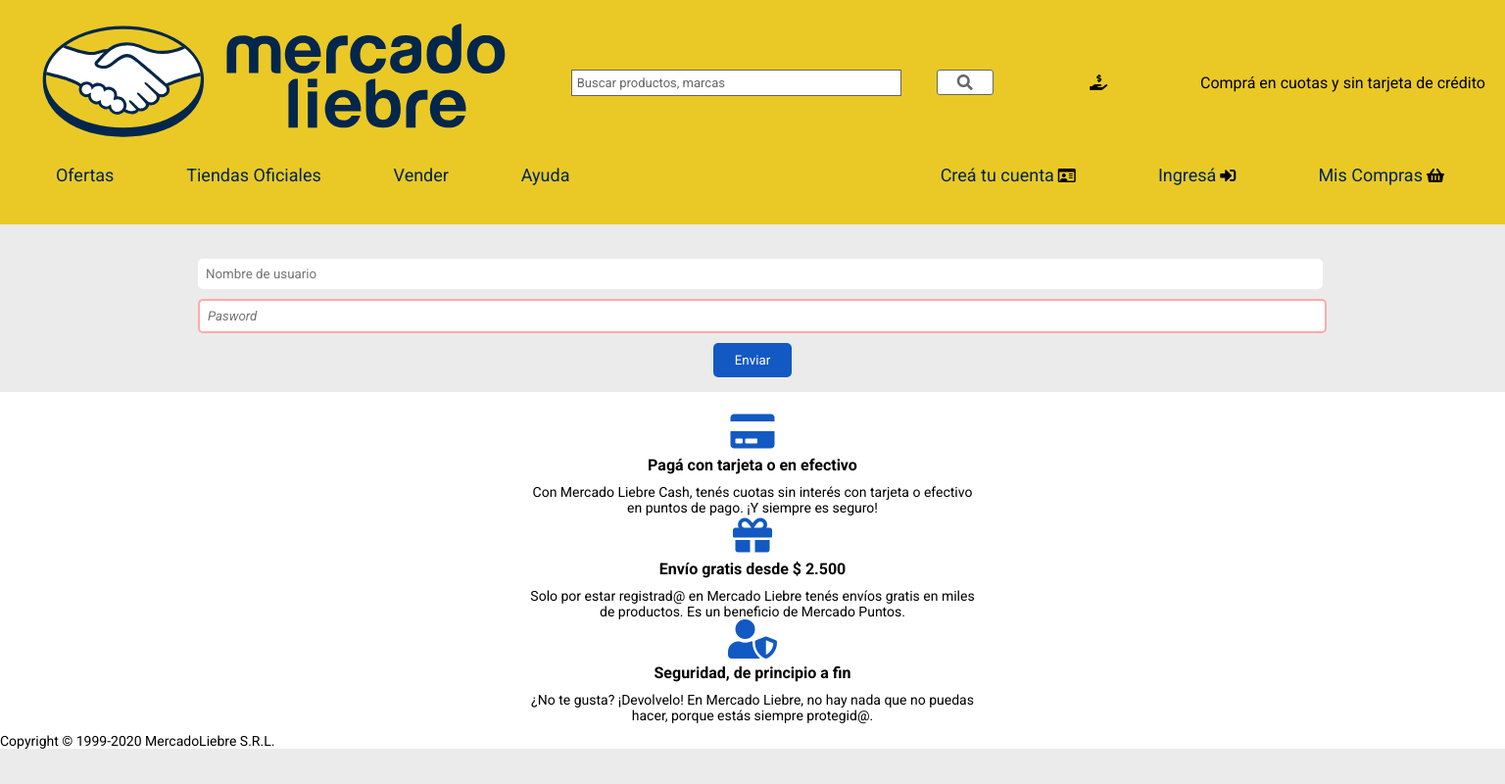
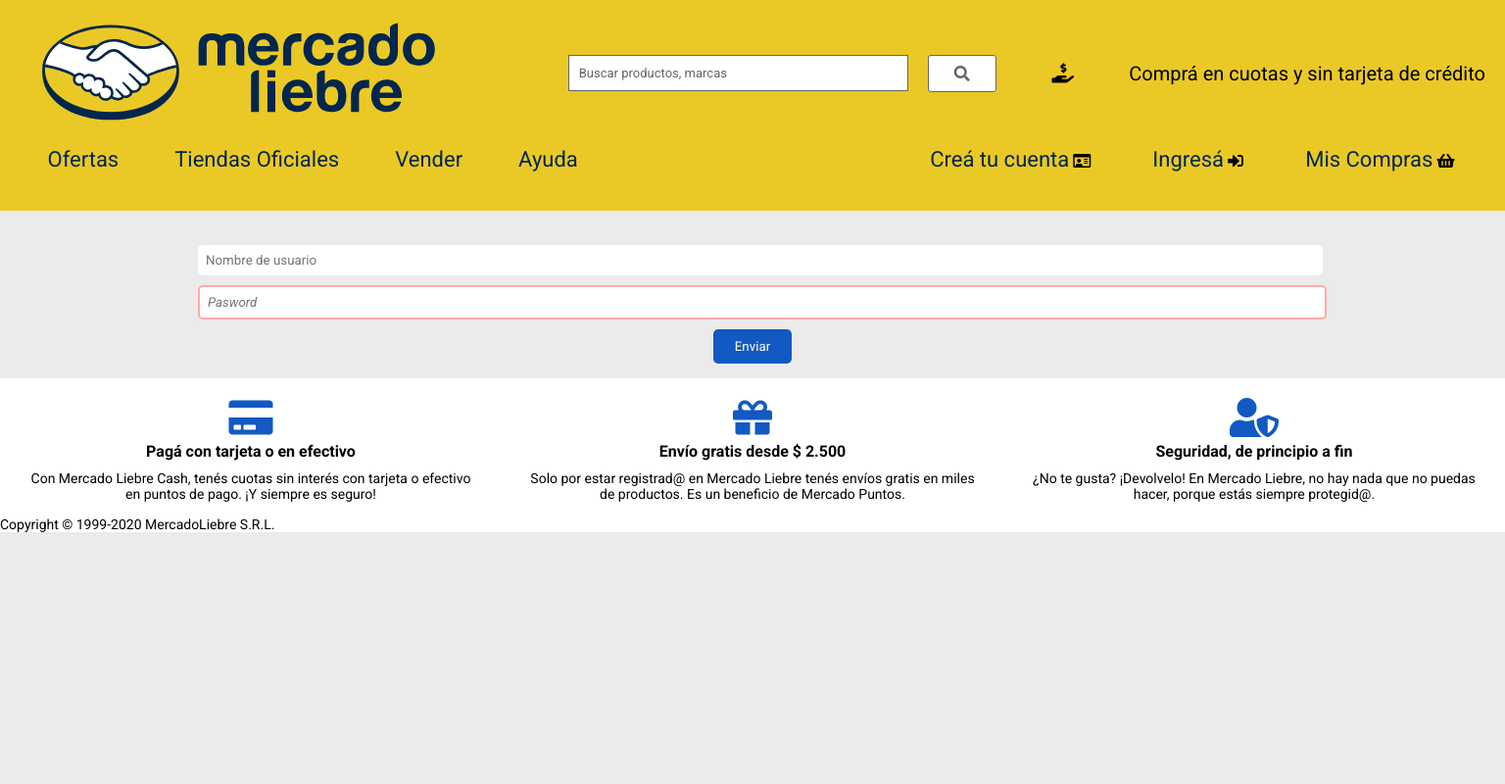
Before and after one commit to alejandropascuale/MercadoLiebre-Nuevo, a website: page views/login.html in a window 1536 px wide. Shown: the whole page at 98% size. Drawn offline with Linux system fonts and the light colour scheme; files that its build step writes are made by us from their sources.

Commit message:
ajuste de footer en register y login

```diff
--- a/public/css/login.css
+++ b/public/css/login.css
@@ -292,4 +292,26 @@
     footer article {
         width: 30%;
     }
+    @media (min-width: 1440px) {
+        main section {
+            height: 50vh;
+        }
+        #header-logo {
+            width: 85%;
+            height: 90%;
+        }
+        body header ul a {
+            font-size: 22px;
+        }
+        #titulo {
+            font-size: 20px;
+        }
+        #search-bar {
+            width: 100%;
+            padding: 10px;
+        }
+        #icon-search {
+            padding: 10px;
+        }
+    }
 }
--- a/public/css/register.css
+++ b/public/css/register.css
@@ -289,3 +289,25 @@
         width: 30%;
     }
 }
+@media (min-width: 1440px) {
+    main section {
+        height: 50vh;
+    }
+    #header-logo {
+        width: 85%;
+        height: 90%;
+    }
+    body header ul a {
+        font-size: 22px;
+    }
+    #titulo {
+        font-size: 20px;
+    }
+    #search-bar {
+        width: 100%;
+        padding: 10px;
+    }
+    #icon-search {
+        padding: 10px;
+    }
+}
--- a/views/login.html
+++ b/views/login.html
@@ -76,12 +76,14 @@
     </main>
 
     <footer>
+        <div class="footer-flex">
             <article>
                 <div>
                     <i class="fas fa-credit-card"></i>
                 </div>
                 <h4>Pagá con tarjeta o en efectivo</h4>
-            <p>Con Mercado Liebre Cash, tenés cuotas sin interés con tarjeta o efectivo en puntos de pago. ¡Y siempre es
+                <p>Con Mercado Liebre Cash, tenés cuotas sin interés con tarjeta o efectivo en puntos de pago. ¡Y
+                    siempre es
                     seguro!</p>
             </article>
             <article>
@@ -89,7 +91,8 @@
                     <i class="fas fa-gift"></i>
                 </div>
                 <h4>Envío gratis desde $ 2.500</h4>
-            <p>Solo por estar registrad@ en Mercado Liebre tenés envíos gratis en miles de productos. Es un beneficio de
+                <p>Solo por estar registrad@ en Mercado Liebre tenés envíos gratis en miles de productos. Es un
+                    beneficio de
                     Mercado Puntos.</p>
             </article>
             <article>
@@ -101,6 +104,7 @@
                     protegid@.
                 </p>
             </article>
+        </div>
         <p>Copyright © 1999-2020 MercadoLiebre S.R.L.</p>
     </footer>
 </body>
```
Also changed, not shown: views/register.html (+6 -2 lines). Lines whose indentation alone changed are shown as unchanged.
